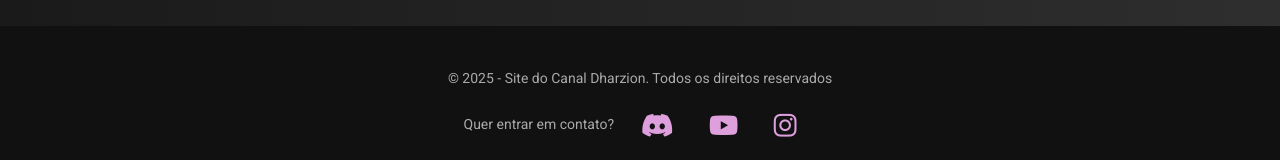
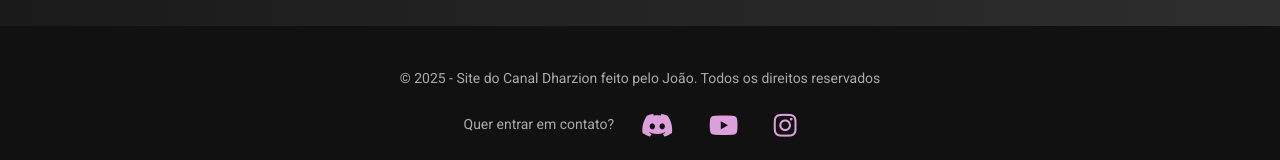
Before and after one commit to aprendizdoconnor/Dharzion-site, a plain HTML site: page index.html in a window 1280 px wide. Shown: the part 2117-2277 px from the top of the page. Drawn offline with nearby package versions, Linux system fonts and the light colour scheme; a script that the page names is missing.

Commit message:
patch 1.0.2

```diff
--- a/index.html
+++ b/index.html
@@ -141,7 +141,7 @@
 <footer id="contato">
   <div class="footer-contact-wrap">
     <div class="footer-direitos">
-      <p>&copy; 2025 - Site do Canal Dharzion. Todos os direitos reservados</p>
+      <p>&copy; 2025 - Site do Canal Dharzion feito pelo João. Todos os direitos reservados</p>
     </div>
 
     <div class="footer-contact-row">
```
